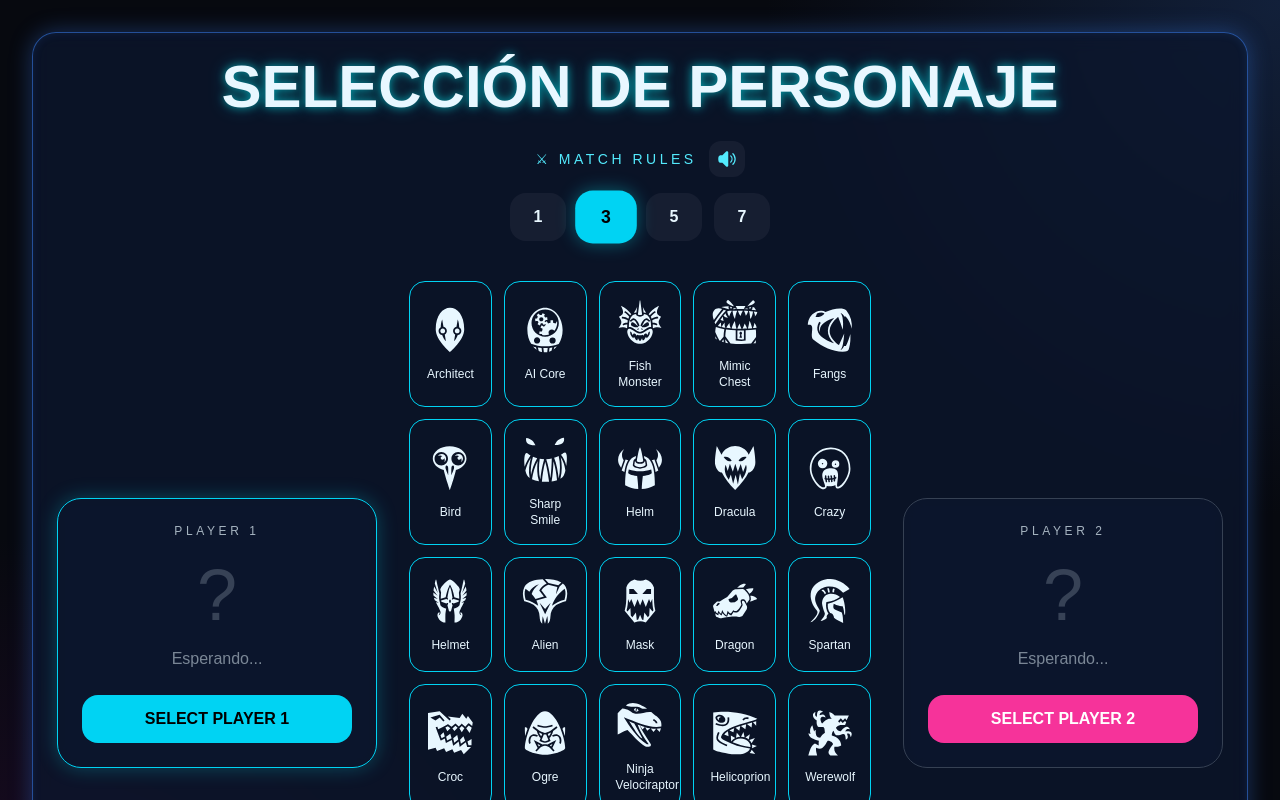
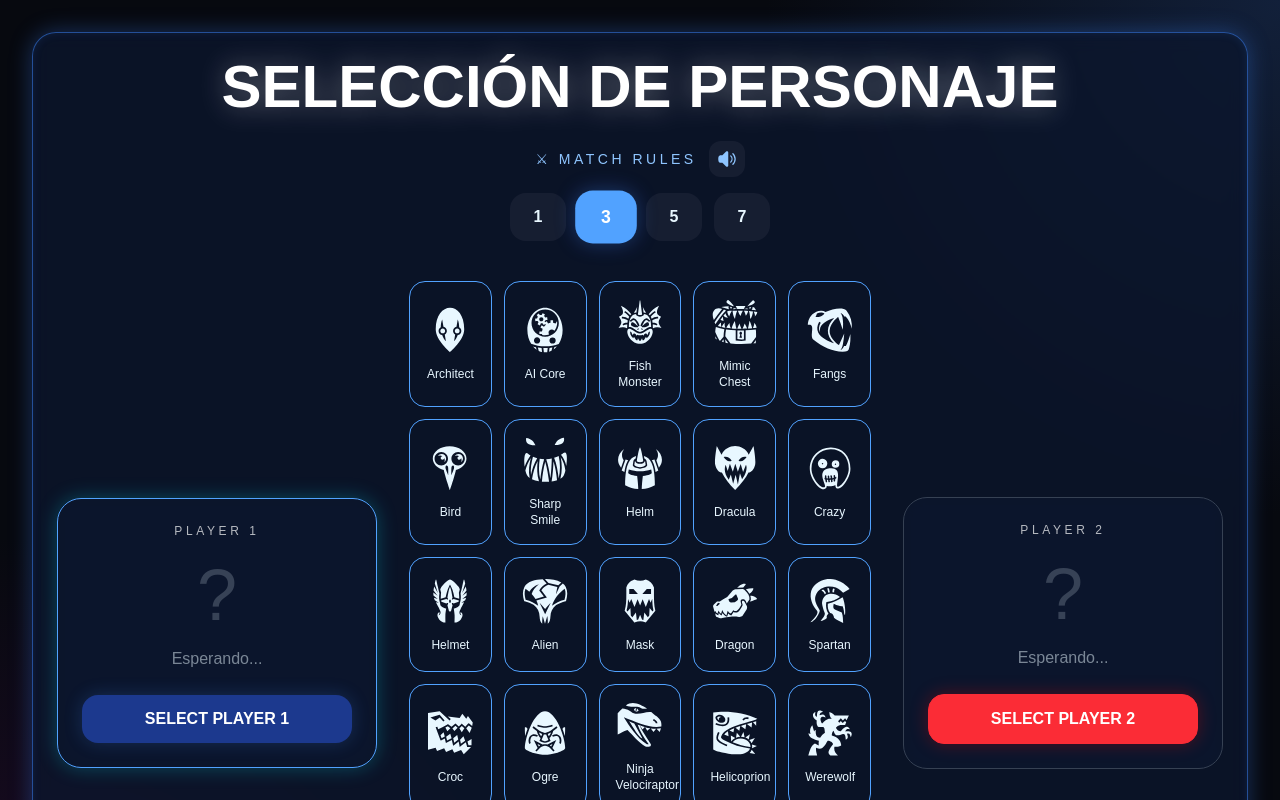
Before and after one commit to KingCalvo/Battle-Matrix, a Next.js app: page /select in a window 1280 px wide. Shown: the top 800 px of the page. Built offline with nearby package versions, Linux system fonts and the light colour scheme; no server answers.

Commit message:
Cambios en el diseño de selección de personajes

```diff
--- a/src/app/globals.css
+++ b/src/app/globals.css
@@ -63,20 +63,42 @@ button {
     0 0 18px rgba(0, 245, 255, 0.28);
 }
 
+/* Base scrollbar */
 .custom-scroll::-webkit-scrollbar {
-  width: 8px;
+  width: 10px;
 }
 
 .custom-scroll::-webkit-scrollbar-track {
-  background: rgba(255, 255, 255, 0.03);
+  background: rgba(12, 22, 45, 0.65);
   border-radius: 20px;
 }
 
-.custom-scroll::-webkit-scrollbar-thumb {
-  background: rgba(0, 245, 255, 0.45);
+/* Player 1 */
+.custom-scroll.scroll-blue::-webkit-scrollbar-thumb {
+  background: linear-gradient(to bottom, #3b82f6, #1e3a8a);
   border-radius: 20px;
+  border: 2px solid rgba(12, 22, 45, 0.55);
 }
 
-.custom-scroll::-webkit-scrollbar-thumb:hover {
-  background: rgba(255, 0, 184, 0.55);
+.custom-scroll.scroll-blue::-webkit-scrollbar-thumb:hover {
+  background: linear-gradient(to bottom, #60a5fa, #2563eb);
 }
+
+/* Player 2 */
+.custom-scroll.scroll-red::-webkit-scrollbar-thumb {
+  background: linear-gradient(to bottom, #ef4444, #991b1b);
+  border-radius: 20px;
+  border: 2px solid rgba(12, 22, 45, 0.55);
+}
+
+.custom-scroll.scroll-red::-webkit-scrollbar-thumb:hover {
+  background: linear-gradient(to bottom, #f87171, #dc2626);
+}
+
+.custom-scroll.scroll-blue {
+  scrollbar-color: #3b82f6 rgba(12, 22, 45, 0.65);
+}
+
+.custom-scroll.scroll-red {
+  scrollbar-color: #ef4444 rgba(12, 22, 45, 0.65);
+}
--- a/src/app/select/page.js
+++ b/src/app/select/page.js
@@ -83,16 +83,20 @@ export default function SelectPage() {
       <div
         className={`panel rounded-3xl p-6 border transition-all duration-300 hover:scale-[1.02] ${activeColor} self-center`}
       >
-        <p className="tracking-[.3em] text-xs opacity-70 text-center">
+        <p className="tracking-[.3em] text-xs opacity-70 text-center text-white">
           PLAYER {num}
         </p>
 
         <div className="mt-5 flex flex-col items-center justify-center">
           {player ? (
             <>
-              <Icon className="text-7xl md:text-8xl" />
+              <Icon
+                className={`text-7xl md:text-8xl ${
+                  num === 1 ? "text-blue-300" : "text-red-500"
+                }`}
+              />
 
-              <p className="mt-4 text-xl font-bold text-center leading-tight">
+              <p className="mt-4 text-xl font-bold text-center text-white leading-tight">
                 {player.name}
               </p>
             </>
@@ -111,7 +115,11 @@ export default function SelectPage() {
             setActivePlayer(num);
           }}
           className={`mt-6 w-full py-3 rounded-2xl font-bold transition hover:scale-[1.02]
-        ${num === 1 ? "bg-cyan-400 text-black" : "bg-pink-500 text-white"}`}
+        ${
+          num === 1
+            ? "bg-blue-900 text-white shadow-[0_0_18px_rgba(59,130,246,.22)]"
+            : "bg-red-500 text-white border border-red-500 shadow-[0_0_18px_rgba(255,0,0,.28)]"
+        }`}
         >
           SELECT PLAYER {num}
         </button>
@@ -122,14 +130,14 @@ export default function SelectPage() {
   return (
     <main className="min-h-screen p-4 md:p-8 flex items-center justify-center">
       <div className="panel neon-border rounded-3xl w-full max-w-[1600px] p-6">
-        <h1 className="text-center text-4xl md:text-6xl font-black glow-text">
+        <h1 className="text-center text-4xl md:text-6xl font-black text-white drop-shadow-[0_0_14px_rgba(255,255,255,.35)]">
           SELECCIÓN DE PERSONAJE
         </h1>
 
         {/* Rondas */}
         <div className="mt-6 flex flex-col items-center gap-4">
           <div className="flex items-center gap-3">
-            <p className="tracking-[.25em] text-sm text-cyan-300">
+            <p className="tracking-[.25em] text-sm text-blue-300">
               ⚔ MATCH RULES
             </p>
 
@@ -138,7 +146,7 @@ export default function SelectPage() {
               className="p-2 rounded-xl bg-white/5 hover:bg-white/10 transition"
             >
               {musicOn ? (
-                <HiSpeakerWave className="text-xl text-cyan-300" />
+                <HiSpeakerWave className="text-xl text-blue-300" />
               ) : (
                 <HiSpeakerXMark className="text-xl text-red-500" />
               )}
@@ -156,7 +164,7 @@ export default function SelectPage() {
                 className={`min-w-[56px] py-3 rounded-2xl font-black transition-all
         ${
           winsToVictory === num
-            ? "bg-cyan-400 text-black scale-110 shadow-[0_0_16px_rgba(0,245,255,.35)]"
+            ? "bg-blue-400 text-white scale-110 shadow-[0_0_18px_rgba(59,130,246,.35)]"
             : "bg-white/5 hover:bg-white/10"
         }`}
               >
@@ -172,12 +180,16 @@ export default function SelectPage() {
             player1,
             1,
             activePlayer === 1
-              ? "border-cyan-400 shadow-[0_0_20px_rgba(0,245,255,.25)]"
+              ? "border-blue-400 shadow-[0_0_20px_rgba(0,245,255,.25)]"
               : "border-gray-700",
           )}
 
           {/* Grid de personajes */}
-          <div className="grid grid-cols-2 sm:grid-cols-3 md:grid-cols-4 lg:grid-cols-5 gap-3 content-start max-h-[720px] overflow-y-auto pr-2 p-2 custom-scroll">
+          <div
+            className={`grid grid-cols-2 sm:grid-cols-3 md:grid-cols-4 lg:grid-cols-5 gap-3 content-start max-h-[720px] overflow-y-auto pr-2 p-2 custom-scroll ${
+              activePlayer === 1 ? "scroll-blue" : "scroll-red"
+            }`}
+          >
             {characters.map((char) => {
               const Icon = char.icon;
 
@@ -196,16 +208,16 @@ export default function SelectPage() {
                     blocked
                       ? "opacity-20 border-gray-700 grayscale"
                       : player1?.id === char.id
-                        ? "border-cyan-400 bg-cyan-400/10 shadow-[0_0_18px_rgba(0,245,255,.35)] scale-105"
+                        ? "border-blue-400 bg-blue-400/10 shadow-[0_0_18px_rgba(0,245,255,.35)] scale-105"
                         : player2?.id === char.id
-                          ? "border-red-500 bg-red-500/10 shadow-[0_0_18px_rgba(255,0,184,.35)] scale-105"
+                          ? "border-red-500 bg-red-500/10 shadow-[0_0_18px_rgba(255,0,0,.35)] scale-105"
                           : activePlayer === 1
-                            ? "border-cyan-400 hover:bg-cyan-400/10 hover:scale-105 hover:shadow-[0_0_14px_rgba(0,245,255,.18)]"
-                            : "border-red-500 hover:bg-red-500/10 hover:scale-105 hover:shadow-[0_0_14px_rgba(255,0,184,.18)]"
+                            ? "border-blue-400 hover:bg-blue-400/10 hover:scale-105 hover:shadow-[0_0_14px_rgba(0,245,255,.18)]"
+                            : "border-red-500 hover:bg-red-500/10 hover:scale-105 hover:shadow-[0_0_14px_rgba(255,0,0,.18)]"
                   }`}
                 >
                   {player1?.id === char.id && (
-                    <span className="absolute top-2 left-2 text-[10px] font-bold text-cyan-300">
+                    <span className="absolute top-2 left-2 text-[10px] font-bold text-blue-300">
                       P1
                     </span>
                   )}
@@ -227,7 +239,7 @@ export default function SelectPage() {
             player2,
             2,
             activePlayer === 2
-              ? "border-red-500 shadow-[0_0_20px_rgba(255,0,184,.25)]"
+              ? "border-red-500 shadow-[0_0_20px_rgba(255,0,0,.25)]"
               : "border-gray-700",
           )}
         </div>
@@ -245,7 +257,7 @@ export default function SelectPage() {
             }, 180);
           }}
           disabled={!player1 || !player2}
-          className="mt-8 w-full py-4 rounded-2xl font-black bg-cyan-400 text-black disabled:opacity-40"
+          className="mt-8 w-full py-4 rounded-2xl font-black bg-blue-900 text-white shadow-[0_0_18px_rgba(59,130,246,.22)] hover:scale-[1.02] hover:shadow-[0_0_18px_rgba(59,130,246,.22)] transition-all duration-300 disabled:opacity-40"
         >
           ENTRAR EN LA ARENA
         </button>
```
